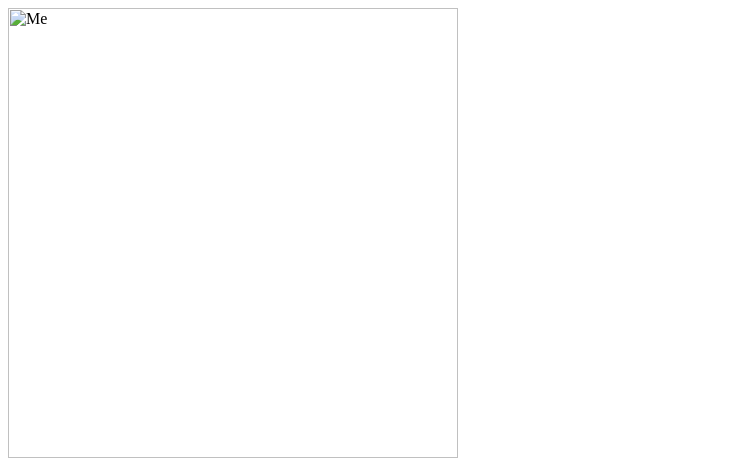
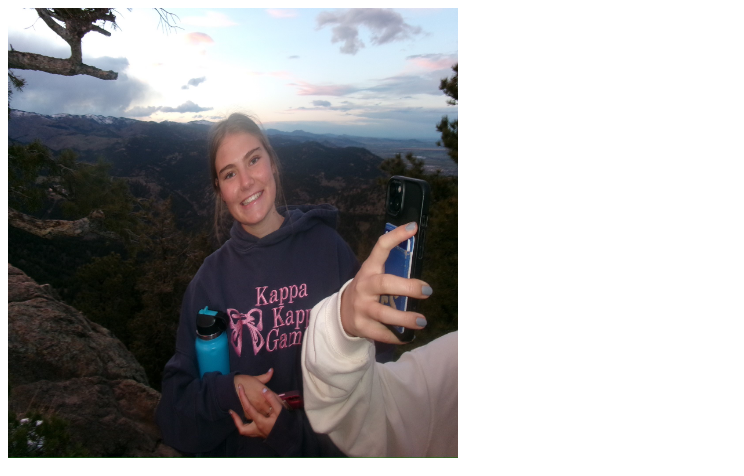
Before and after one commit to SarahStonehocker/SarahStonehocker, a plain HTML site: page wa/wa2.html in a window 1280 px wide. Shown: the top 476 px of the page, without its empty margins (0-744 px from the left). Drawn offline with Linux system fonts and the light colour scheme; files whose address does not match are found by name.

Commit message:
Update wa2.html

```diff
--- a/wa/wa2.html
+++ b/wa/wa2.html
@@ -1,7 +1,7 @@
 <html>
     <head></head>
     <body>
-        <img src="SarahStonehocker/img/aboutMe.JPG" alt="Me" width="450" height="450">
+        <img src="c:\Users\Sarah\Downloads\aboutMe.jpg" alt="Me" width="450" height="450">
         <h1>Hi, Im Sarah!</h1>
         <p>My pronouns are she/her,<br>
         My goals for this class are to develop enough skills to understand web development enough to use in a job<br>
```
